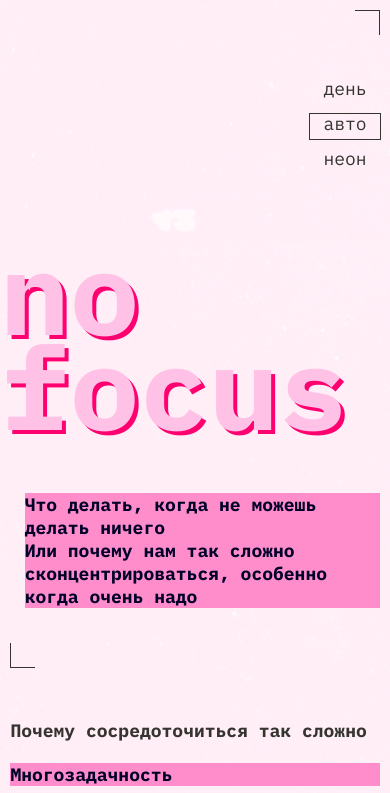
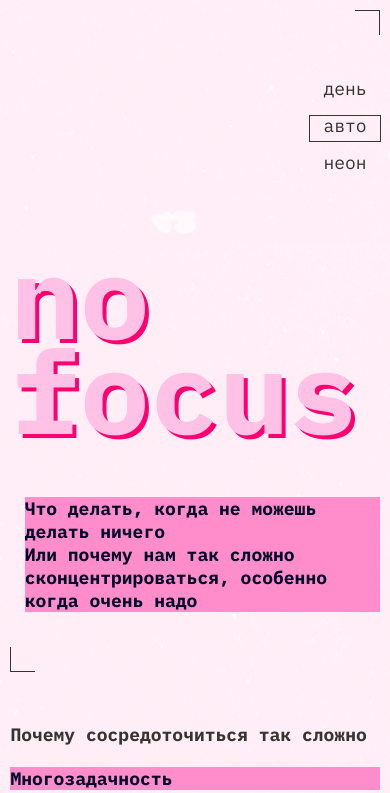
Before and after one commit to Silence1sGolden/slozhno-sosredotochitsya, a plain HTML site: page index.html in a window 390 px wide. Shown: the top 793 px of the page. Drawn offline with Linux system fonts and the light colour scheme.

Commit message:
fix button-list gap

```diff
--- a/styles/style.css
+++ b/styles/style.css
@@ -16,7 +16,7 @@
   position: relative;
   padding: clamp(10px, 0.0286rem + 2.5445vw, 20px)
     clamp(10px, 0.0286rem + 2.5445vw, 20px)
-    clamp(4.125rem, -2.8526rem + 29.771vw, 11.4375rem) 0px;
+    clamp(4.125rem, -2.8526rem + 29.771vw, 11.4375rem);
   margin-block-end: clamp(40px, 1.3073rem + 5.0891vw, 60px);
 }
 
@@ -76,7 +76,7 @@
 .header__theme-menu-list {
   display: flex;
   flex-direction: column;
-  gap: 10px;
+  gap: 12px;
   margin-block: clamp(4.0625rem, -2.3783rem + 27.4809vw, 10.8125rem);
 }
 
```
